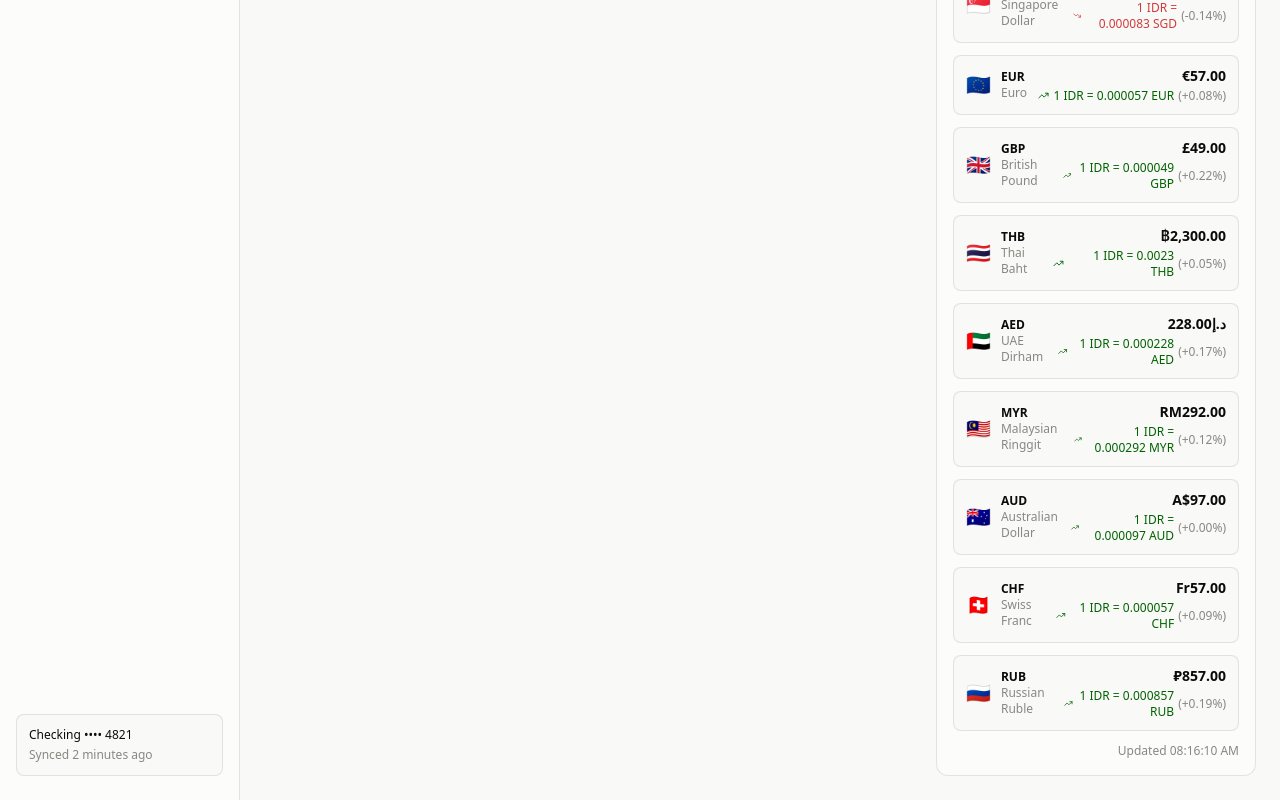
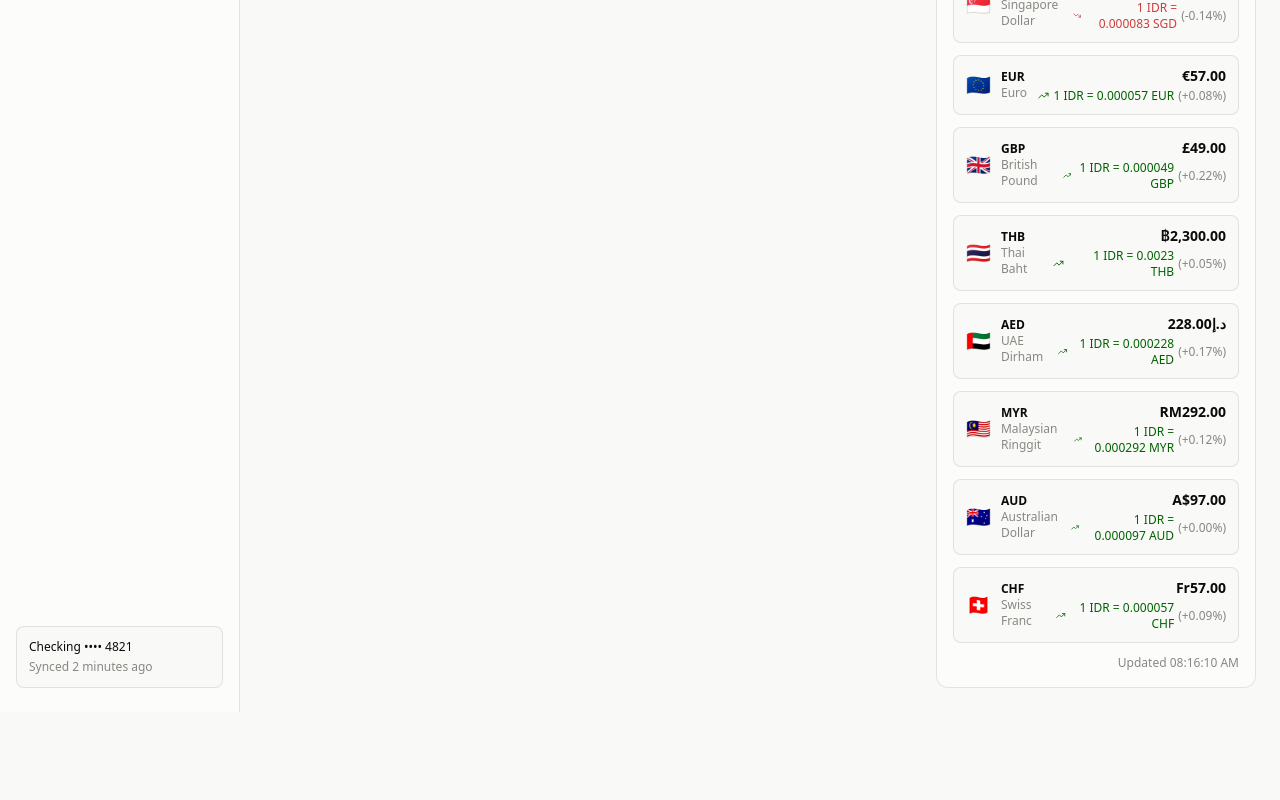
Before and after one commit to calvinrahmat/finance-dashboard, a React (Vite) app: page / in a window 1280 px wide. Shown: the part 1218-2018 px from the top of the page. After the commit the page ends 1930 px from the top, so only its background shows below. Built offline with nearby package versions, Linux system fonts and the light colour scheme.

Commit message:
Remove Russian Ruble (RUB) from currency exchange widget
- Remove RUB entry from BASE_RATES array
- Remove RUB case from getCurrencySymbol function

Closes #45

```diff
--- a/src/components/ExchangeRateWidget.tsx
+++ b/src/components/ExchangeRateWidget.tsx
@@ -19,7 +19,6 @@ const BASE_RATES: Rate[] = [
   { currency: "Malaysian Ringgit", code: "MYR", flag: "🇲🇾", rate: 0.000292,  deltaPct:  0.12 },
   { currency: "Australian Dollar", code: "AUD", flag: "🇦🇺", rate: 0.000097,  deltaPct:  0.00 },
   { currency: "Swiss Franc",       code: "CHF", flag: "🇨🇭", rate: 0.000057,  deltaPct:  0.09 },
-  { currency: "Russian Ruble",     code: "RUB", flag: "🇷🇺", rate: 0.000857,  deltaPct:  0.19 },
 ];
 
 function jitter(rate: number): number {
@@ -44,7 +43,6 @@ function getCurrencySymbol(code: string): string {
     case "EUR": return "€";
     case "AUD": return "A$";
     case "CHF": return "Fr";
-    case "RUB": return "₽";
     default:    return "";
   }
 }
```
